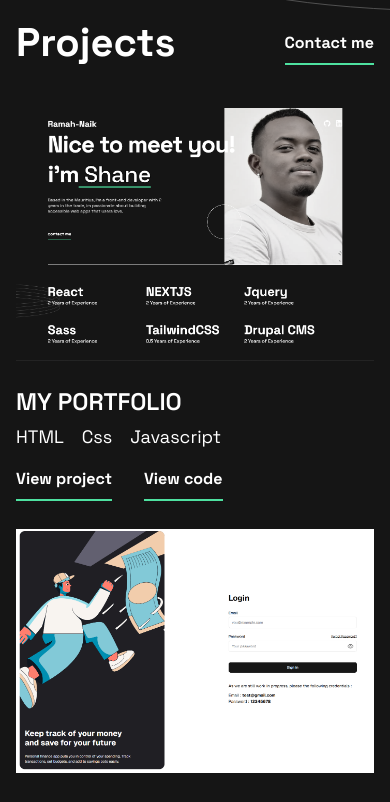
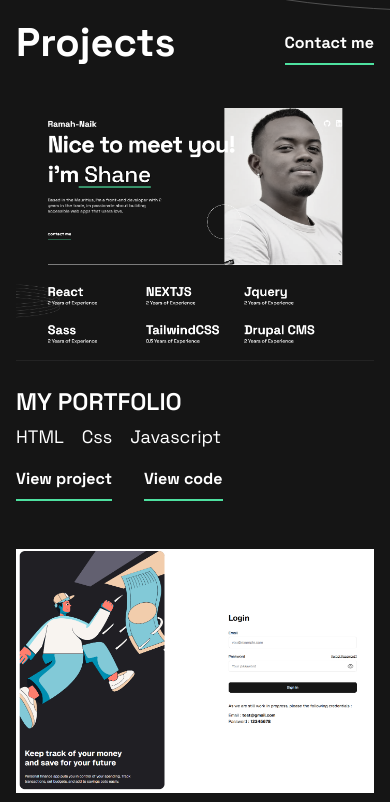
Before and after one commit to shane-brendon/porfolio-nextjs, a Next.js app: page / in a window 390 px wide. Shown: the part 1525-2327 px from the top of the page. Built offline with nearby package versions, Linux system fonts and the light colour scheme.

Commit message:
modify the gap between project for mobile

```diff
--- a/src/components/Projects/Projects.scss
+++ b/src/components/Projects/Projects.scss
@@ -82,7 +82,7 @@
     }
     @media screen and (max-width: $mobile) {
       grid-template-columns: 1fr;
-      gap: 2.5rem;
+      gap: 3.75rem;
       .img-container {
         &:hover {
           .buttons-hover {
```
